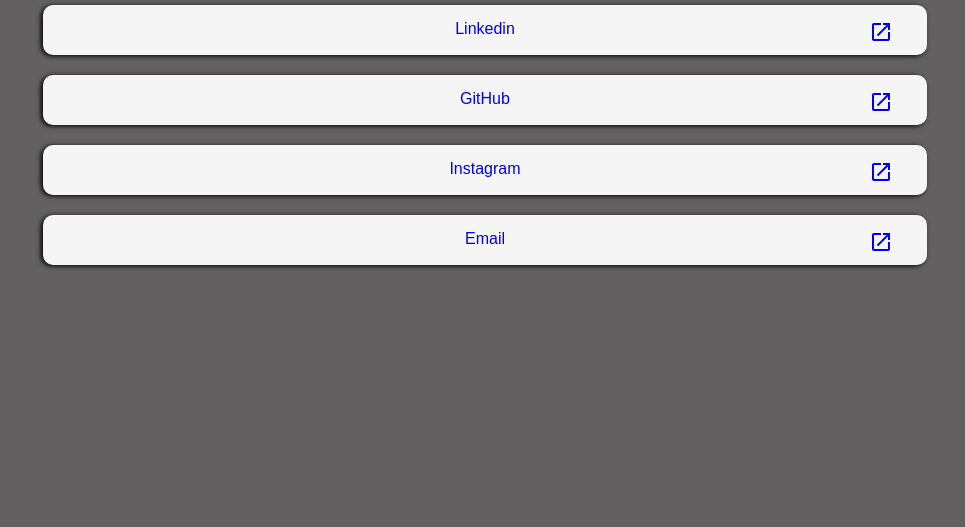
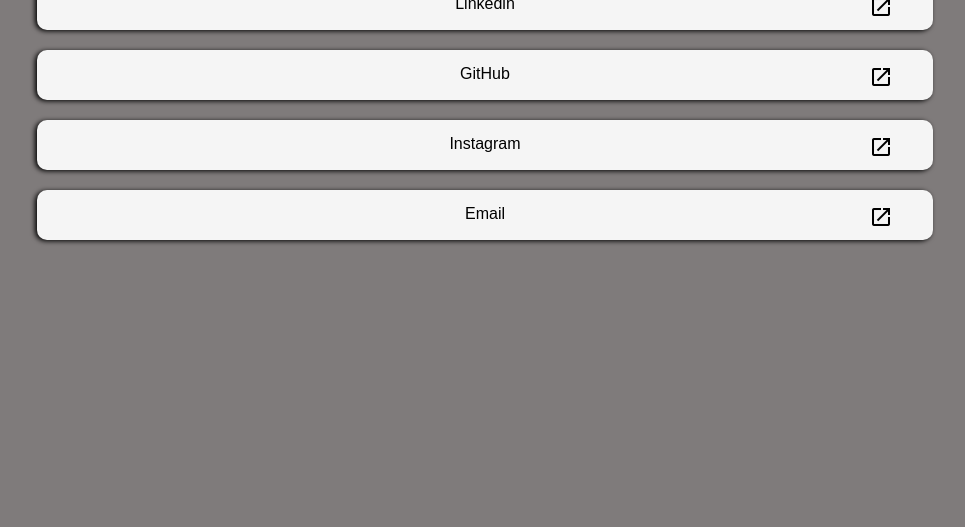
Before and after one commit to mvrcost/projeto-linktree, a plain HTML site: page index.html in a window 1280 px wide. Shown: the part 273-800 px from the top of the page, without its empty margins (155-1120 px from the left). Drawn offline with Linux system fonts and the light colour scheme.

Commit message:
Update style.css

```diff
--- a/style.css
+++ b/style.css
@@ -1,9 +1,13 @@
 @charset "utf-8";
+*{
+    margin: 0;
+    padding: 0;
+    box-sizing: border-box;
+}
 
 
-
-body{
-    background-color: rgb(98, 96, 96);
+body,html{
+    background-color: #7f7b7b;
 }
 
 h2{
@@ -56,7 +60,7 @@ p{
 a{
     text-decoration: none;
 }
-a:visited{
+a,p:visited{
     color: black;
 }
 
```
